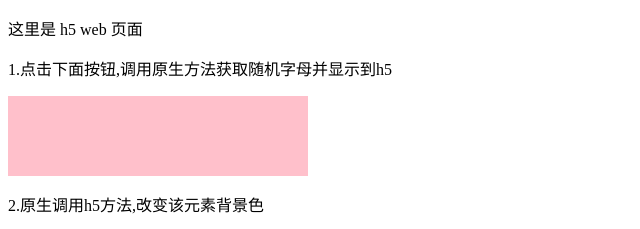
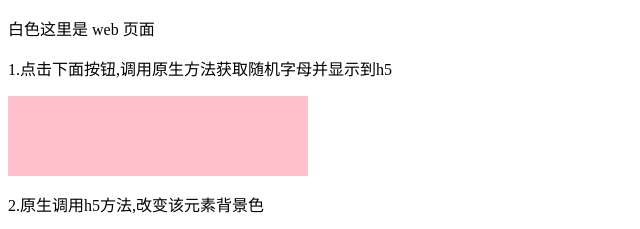
Before and after one commit to jerodji/EasyJSBridge, a plain HTML site: page TMEasyJSWebView/demo/index.html in a window 1280 px wide. Shown: the top 229 px of the page, 0-640 px from the left. Drawn offline with Linux system fonts and the light colour scheme.

Commit message:
更新规范命名

```diff
--- a/TMEasyJSWebView/demo/index.html
+++ b/TMEasyJSWebView/demo/index.html
@@ -26,17 +26,20 @@
             });
         };
 
+
         function changeColor(param) {
             let div = document.getElementById("oi");
             div.style.backgroundColor = param.color;
         };
 
+        // 将 changeColor 方法 注册给原生
         window.EasyJS.mount("divChangeColor", changeColor);
+
     </script>
 </head>
 
 <body>
-    <p>这里是 h5 web 页面</p>
+    <p>白色这里是 web 页面</p>
     <p>1.点击下面按钮,调用原生方法获取随机字母并显示到h5</p>
     <div id="op" class="a" style="background-color: pink;" onclick="getCharacter()"></div>
     <p>2.原生调用h5方法,改变该元素背景色</p>
```
Also changed, not shown: 11 other files.
